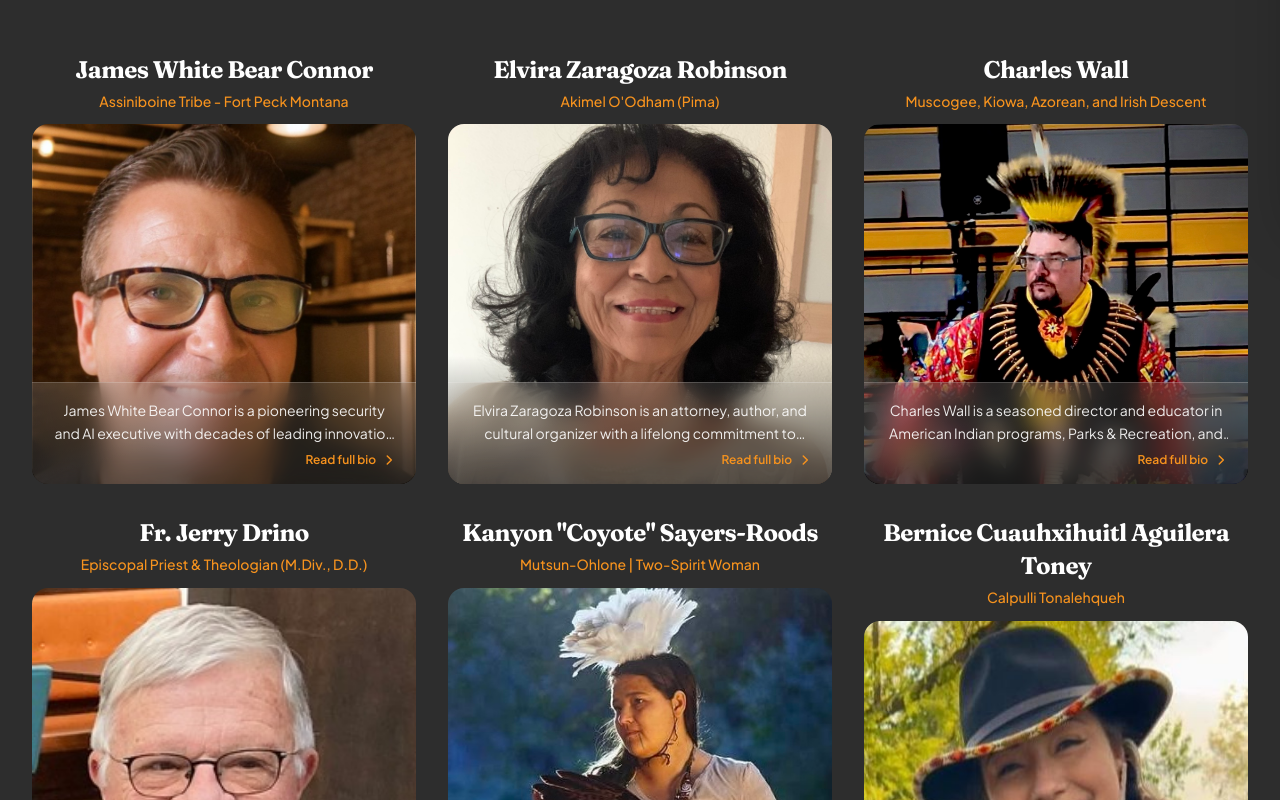
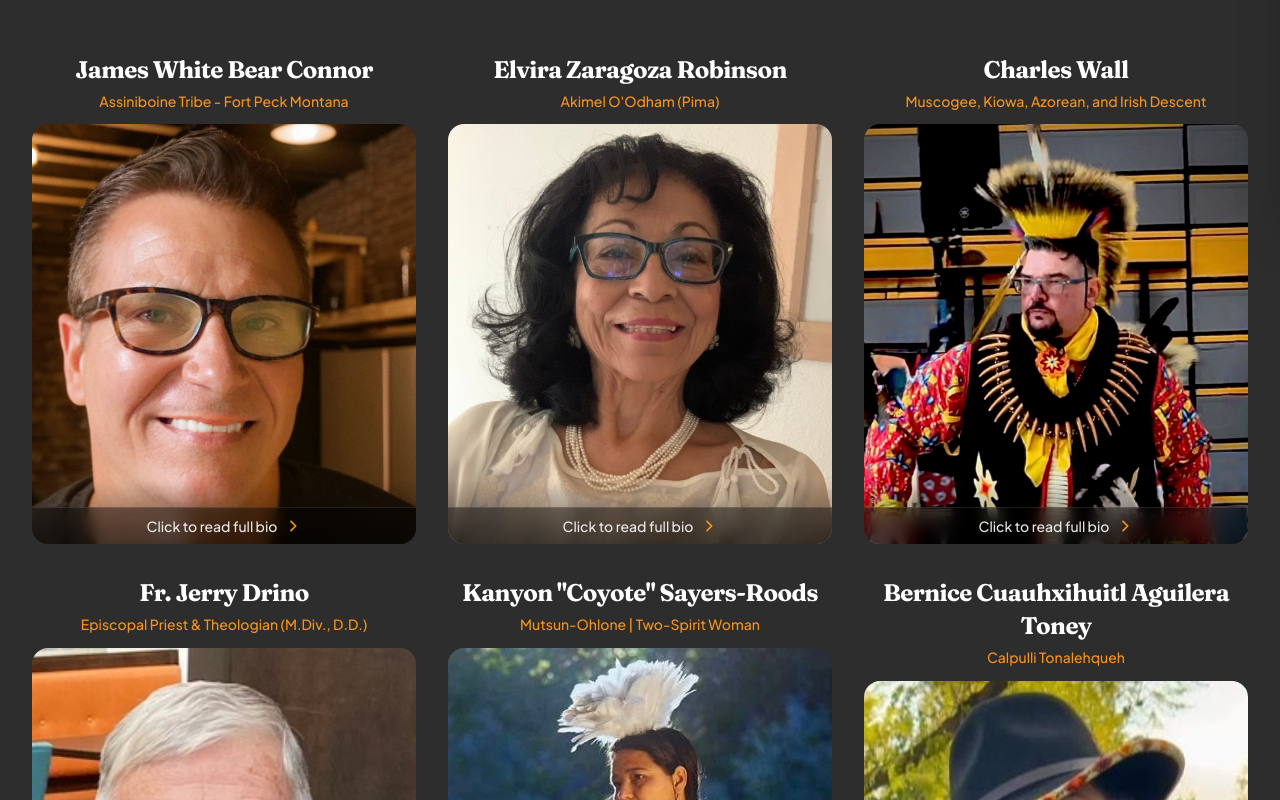
Before and after one commit to Baker21ai/indn-website, a Next.js app: page /about/board in a window 1280 px wide. Shown: the part 580-1380 px from the top of the page. Built offline with nearby package versions, Linux system fonts and the light colour scheme.

Commit message:
Remove A/B test - use Welcome to Our Circle homepage

```diff
--- a/middleware.ts
+++ /dev/null
@@ -1,48 +0,0 @@
-import { NextResponse } from 'next/server'
-import type { NextRequest } from 'next/server'
-
-export const config = {
-  matcher: [
-    /*
-     * Match all request paths except for:
-     * 1. /api routes
-     * 2. /_next (Next.js internals)
-     * 3. /_static (inside /public)
-     * 4. all root files inside /public (e.g. /favicon.ico)
-     */
-    '/((?!api|_next|_static|[\\w-]+\\.\\w+).*)',
-  ],
-}
-
-export function middleware(req: NextRequest) {
-  const url = req.nextUrl
-
-  // Only run on the homepage
-  if (url.pathname === '/') {
-    const bucketCookie = req.cookies.get('indn-bucket')
-    let bucket = bucketCookie?.value
-
-    // If no bucket, assign one randomly
-    if (!bucket) {
-      bucket = Math.random() < 0.5 ? 'a' : 'b'
-    }
-
-    // Create response
-    const res = NextResponse.next()
-
-    // If bucket 'b', rewrite to /home-new
-    if (bucket === 'b') {
-      url.pathname = '/home-new'
-      return NextResponse.rewrite(url)
-    }
-
-    // Set cookie if it wasn't present
-    if (!bucketCookie) {
-      res.cookies.set('indn-bucket', bucket)
-    }
-
-    return res
-  }
-
-  return NextResponse.next()
-}
--- a/src/components/BoardCard.tsx
+++ b/src/components/BoardCard.tsx
@@ -21,51 +21,38 @@ export function BoardCard({ member, onClick }: BoardCardProps) {
         </p>
       </div>
 
-      {/* Card with Photo + Bio Preview */}
+      {/* Card with Photo + Slim Bio Bar */}
       <button
         onClick={onClick}
-        className="group relative w-full h-[280px] sm:h-[320px] lg:h-[360px] rounded-2xl overflow-hidden cursor-pointer focus:outline-none focus:ring-2 focus:ring-sunset-orange focus:ring-offset-2 focus:ring-offset-charcoal transition-all duration-500"
+        className="group relative w-full h-[320px] sm:h-[380px] lg:h-[420px] rounded-2xl overflow-hidden cursor-pointer focus:outline-none focus:ring-2 focus:ring-sunset-orange focus:ring-offset-2 focus:ring-offset-charcoal transition-all duration-500"
         aria-label={`View ${member.name}'s full bio`}
       >
-        {/* Photo - No overlays on face area */}
+        {/* Photo - Positioned to show faces clearly, well above the bottom bar */}
         <div className="absolute inset-0">
           <Image
             src={member.imageUrl}
             alt={member.name}
             fill
-            className="object-cover object-[50%_25%] transition-transform duration-700 group-hover:scale-105"
+            className="object-cover object-[50%_20%] transition-transform duration-700 group-hover:scale-105"
             sizes="(max-width: 640px) 100vw, (max-width: 1024px) 50vw, 33vw"
           />
-          {/* Minimal gradient only at bottom for blur panel readability */}
-          <div className="absolute inset-x-0 bottom-0 h-32 bg-gradient-to-t from-black/70 to-transparent" />
+          {/* Tiny gradient only at very bottom for bar readability */}
+          <div className="absolute inset-x-0 bottom-0 h-16 bg-gradient-to-t from-black/50 to-transparent" />
         </div>
 
-        {/* Compact Bio Preview Panel - Bottom positioned */}
+        {/* Ultra-compact bottom bar - just enough for "Read bio" */}
         <div className="absolute bottom-0 left-0 right-0">
-          {/* Glass background */}
-          <div className="relative backdrop-blur-md bg-white/10 border-t border-white/20 px-4 py-3 sm:px-5 sm:py-4">
-            {/* Subtle gradient shine */}
-            <div className="absolute inset-0 bg-gradient-to-br from-white/5 via-transparent to-transparent pointer-events-none" />
-
-            {/* Content */}
-            <div className="relative z-10">
-              {/* Bio Preview */}
-              <p className="text-sm text-white/90 font-normal line-clamp-2 leading-relaxed">
-                {member.bio}
-              </p>
-
-              {/* Click indicator */}
-              <div className="mt-2 flex items-center justify-end gap-1.5 text-sunset-gold text-xs font-semibold group-hover:text-sunset-honey transition-colors">
-                <span>Read full bio</span>
+          <div className="relative backdrop-blur-sm bg-black/40 border-t border-white/10 px-4 py-2">
+            <div className="relative z-10 flex items-center justify-center gap-2">
+              <span className="text-white/90 text-sm font-medium">Click to read full bio</span>
               <svg
-                  className="w-3.5 h-3.5 transform group-hover:translate-x-1 transition-transform"
+                className="w-4 h-4 text-sunset-gold transform group-hover:translate-x-1 transition-transform"
                 fill="none"
                 viewBox="0 0 24 24"
                 stroke="currentColor"
               >
                 <path strokeLinecap="round" strokeLinejoin="round" strokeWidth={2.5} d="M9 5l7 7-7 7" />
               </svg>
-              </div>
             </div>
           </div>
         </div>
```
Also changed, not shown: 1 other file (tests, documents, lock files or other folders). Lines whose indentation alone changed are shown as unchanged.
